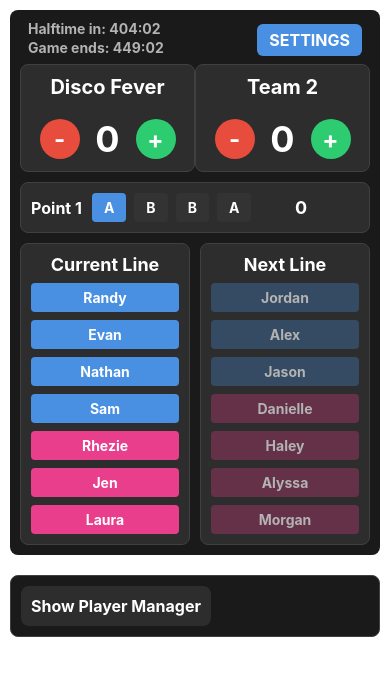
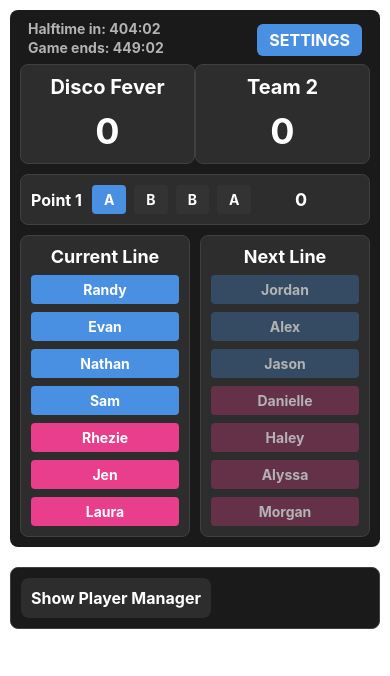
Before and after one commit to randyrektor/score-app, a React Native app: screen / in a window 390 px wide. Shown: the top 676 px of the page. Built offline with nearby package versions, Linux system fonts and the light colour scheme.

Commit message:
UI/UX: Remove + - buttons, make team box tap-to-advance, and update tsconfig. Finalize for GitLab Pages redeploy.

```diff
--- a/src/components/ScoreBoard.tsx
+++ b/src/components/ScoreBoard.tsx
@@ -1,4 +1,4 @@
-import React from 'react';
+import React, { useState } from 'react';
 import { View, Text, TouchableOpacity, StyleSheet, Alert, Platform, Dimensions } from 'react-native';
 import { Player } from '../types';
 import { getLine, getNextLine, getGenderBreakdown, rotateQueue } from '../utils/lineRotation';
@@ -56,6 +56,7 @@ export function ScoreBoard({
   setSettingsVisible,
   roster
 }: ScoreBoardProps) {
+  const [flashTeam, setFlashTeam] = useState<null | 1 | 2>(null);
   const patternIndex = lineIndex % 4;
   const isPatternA = patternIndex === 0 || patternIndex === 3;
 
@@ -116,24 +117,18 @@ export function ScoreBoard({
         </TouchableOpacity>
       </View>
       <View style={styles.header}>
-        <View style={styles.teamBox}>
+        <TouchableOpacity
+          style={[styles.teamBox, flashTeam === 1 && styles.flash]}
+          activeOpacity={0.7}
+          onPress={() => {
+            setFlashTeam(1);
+            onTeam1ScoreChange(team1Score + 1);
+            setTimeout(() => setFlashTeam(null), 150);
+          }}
+        >
           <Text style={styles.teamName}>{team1Name}</Text>
-          <View style={[styles.scoreRow, isMobile && styles.scoreRowMobile]}>
-            <TouchableOpacity
-              style={[styles.scoreButton, styles.scoreButtonMinus]}
-              onPress={() => onTeam1ScoreChange(team1Score - 1)}
-            >
-              <Text style={styles.scoreButtonText}>-</Text>
-            </TouchableOpacity>
-            <Text style={[styles.score, isMobile && styles.scoreMobile]}>{team1Score}</Text>
-            <TouchableOpacity
-              style={[styles.scoreButton, styles.scoreButtonPlus]}
-              onPress={() => onTeam1ScoreChange(team1Score + 1)}
-            >
-              <Text style={styles.scoreButtonText}>+</Text>
-            </TouchableOpacity>
-          </View>
-        </View>
+          <Text style={[styles.score, isMobile && styles.scoreMobile]}>{team1Score}</Text>
+        </TouchableOpacity>
         {!isMobile && (
           <View style={styles.scoreDiffContainer}>
             <Text style={[
@@ -145,24 +140,18 @@ export function ScoreBoard({
             </Text>
           </View>
         )}
-        <View style={styles.teamBox}>
+        <TouchableOpacity
+          style={[styles.teamBox, flashTeam === 2 && styles.flash]}
+          activeOpacity={0.7}
+          onPress={() => {
+            setFlashTeam(2);
+            onTeam2ScoreChange(team2Score + 1);
+            setTimeout(() => setFlashTeam(null), 150);
+          }}
+        >
           <Text style={styles.teamName}>{team2Name}</Text>
-          <View style={[styles.scoreRow, isMobile && styles.scoreRowMobile]}>
-            <TouchableOpacity
-              style={[styles.scoreButton, styles.scoreButtonMinus]}
-              onPress={() => onTeam2ScoreChange(team2Score - 1)}
-            >
-              <Text style={styles.scoreButtonText}>-</Text>
-            </TouchableOpacity>
-            <Text style={[styles.score, isMobile && styles.scoreMobile]}>{team2Score}</Text>
-            <TouchableOpacity
-              style={[styles.scoreButton, styles.scoreButtonPlus]}
-              onPress={() => onTeam2ScoreChange(team2Score + 1)}
-            >
-              <Text style={styles.scoreButtonText}>+</Text>
-            </TouchableOpacity>
-          </View>
-        </View>
+          <Text style={[styles.score, isMobile && styles.scoreMobile]}>{team2Score}</Text>
+        </TouchableOpacity>
       </View>
       {/* Point ABBA line with score diff on mobile */}
       <View style={styles.lineInfo}>
@@ -483,4 +472,7 @@ const styles = StyleSheet.create({
     fontWeight: 'bold',
     fontSize: 16,
   },
+  flash: {
+    backgroundColor: '#2ecc71', // quick green flash
+  },
 });
```
Also changed, not shown: tsconfig.json (+13 -3 lines).
